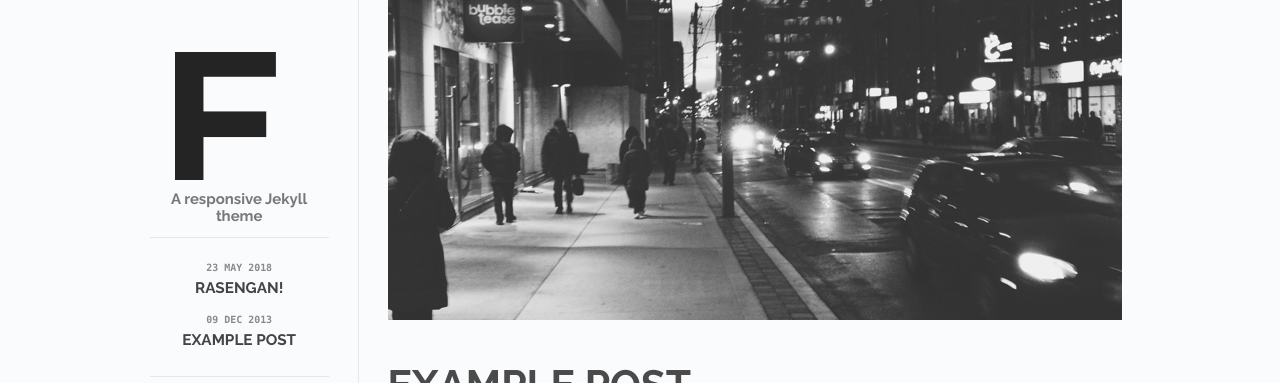
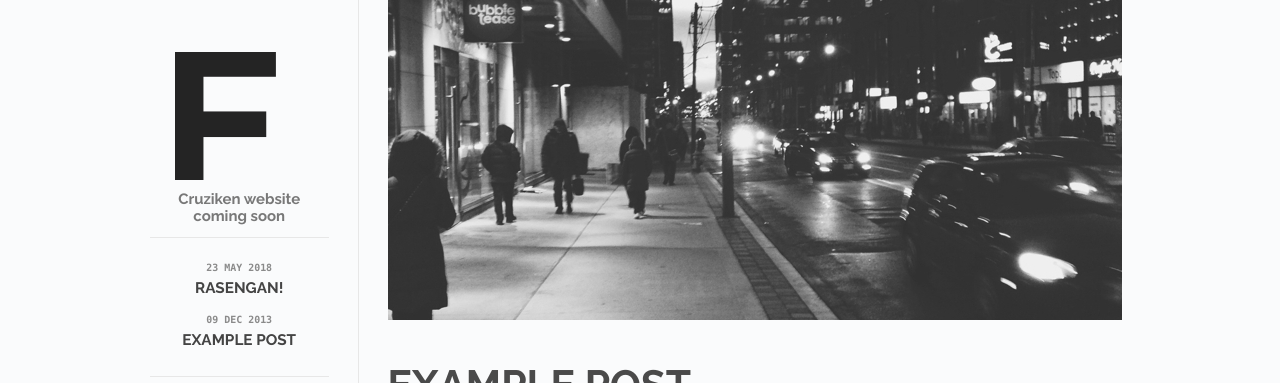
Before and after one commit to Cruziken/cruziken.github.io, a Jekyll site: the page built from _posts/2013-12-09-example-post.md, in a window 1280 px wide. Shown: the top 383 px of the page. Built offline with Jekyll 4.4.1, drawn with Linux system fonts in a browser that asks for light colours.

Commit message:
Update default.html

```diff
--- a/_layouts/default.html
+++ b/_layouts/default.html
@@ -3,7 +3,7 @@
   <head>
       <meta charset="utf-8">
       <meta http-equiv="X-UA-Compatible" content="IE=edge,chrome=1">
-      <title>Flex - {{ page.title }}</title>
+      <title>Cruziken - {{ page.title }}</title>
       <meta name="viewport" content="width=device-width">
 
       <!-- syntax highlighting CSS -->
@@ -24,7 +24,7 @@
       <div class="sidebar" id="sidebar">
         <div class="header">
           <h1 class="title"><a href="/"><img id="logo" src="/images/logo.png"></a></h1>
-          <span class="tagline">A responsive Jekyll theme</span>
+          <span class="tagline">Cruziken website coming soon</span>
         </div>
         <div class="posts">
           <ul class="posts-list">
```
